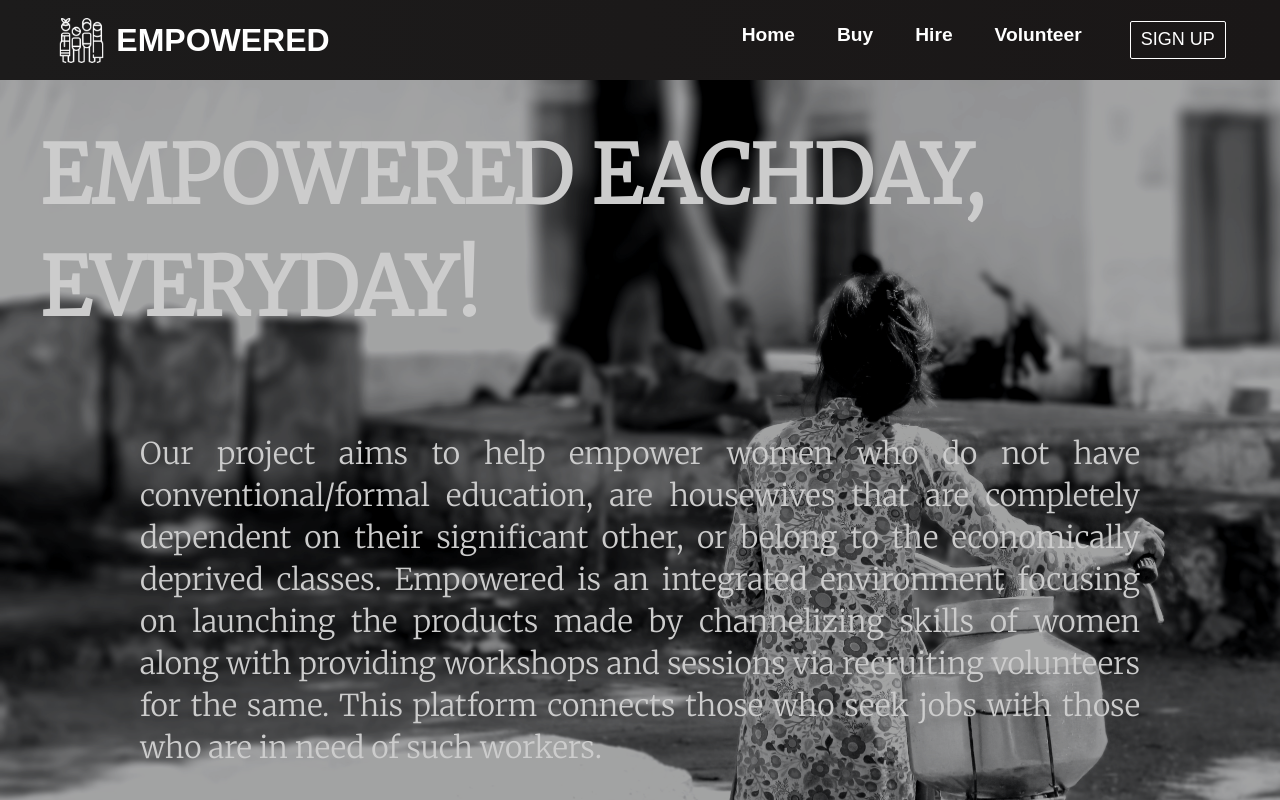
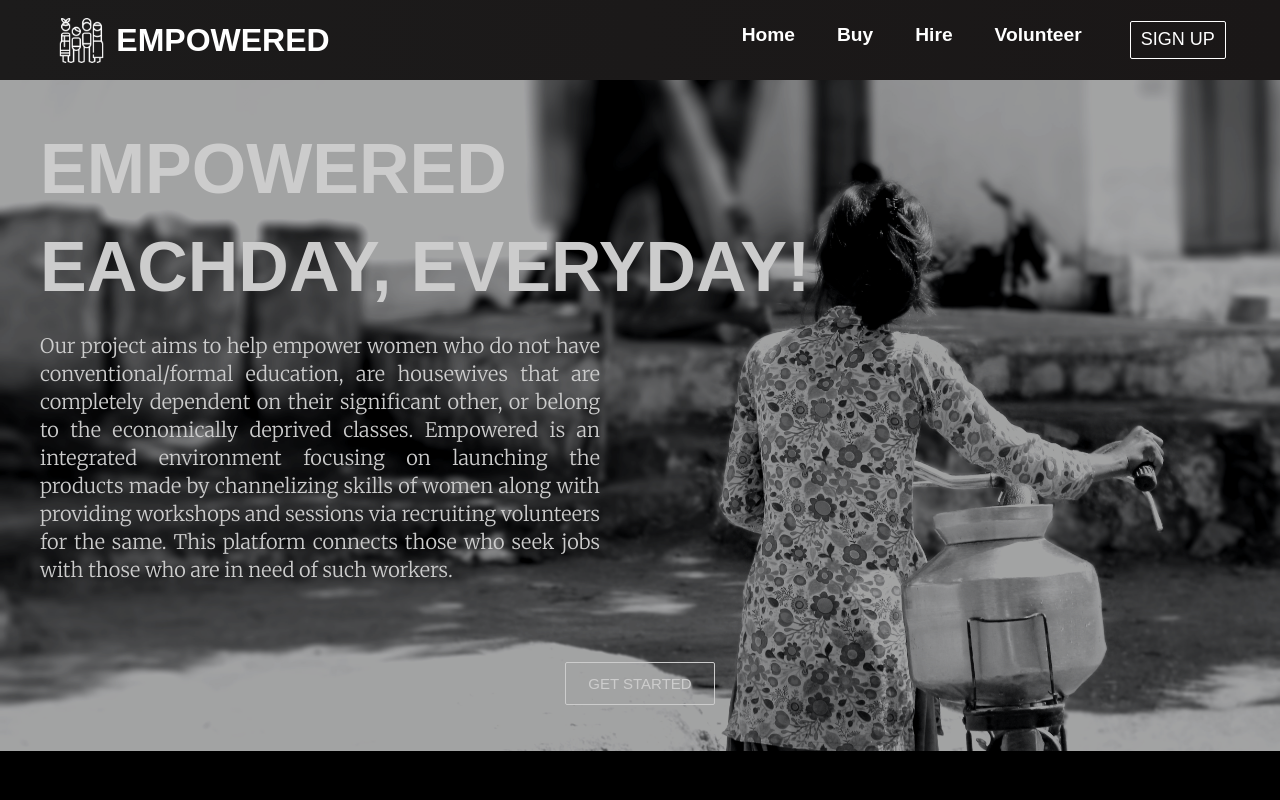
Before and after one commit to sn2606/Code-Divas-New, a React (Create React App) app in the folder code-divas/: page / in a window 1280 px wide. Shown: the top 800 px of the page. Built offline with nearby package versions, Linux system fonts and the light colour scheme.

Commit message:
Changed Hero Section Content

```diff
--- a/code-divas/src/Components/HeroSection.css
+++ b/code-divas/src/Components/HeroSection.css
@@ -15,24 +15,27 @@
   }
 
 
-  .hero-container > h1 {
+  .hero-content > h1 {
     color: #fff;
-    font-size: 80px;
-    font-family: 'Merriweather', serif;
-    font-weight: 800;
+    font-size: 70px;
+    font-weight: 700;
+    width: 70%;
+    position: relative;
+    margin-right: 5%;
     /*margin-top: 50px;*/
   }
 
-  .hero-container > p {
+  .hero-content > p {
     margin-top: 8px;
     color: white;
-    font-size: 30px;
-    margin-left: 100px;
-    margin-right: 100px;
+    font-size: 20px;
+    /*margin-left: 100px;*/
+    margin-right: 5%;
     text-align: justify;
     font-weight: 100;
     font-family: 'Merriweather', serif;
     font-weight: 100;
+    width: 50%;
   }
 
   .hero-btns {
--- a/code-divas/src/Components/HeroSection.js
+++ b/code-divas/src/Components/HeroSection.js
@@ -8,14 +8,16 @@ function HeroSection() {
 
         <div className="hero-container">
 
-           <h1 className="p-10">EMPOWERED EACHDAY, EVERYDAY!</h1>
+        <div className="hero-content ">
+           <h1 className="p-10 pb-2">EMPOWERED EACHDAY, EVERYDAY!</h1>
 
-           <p className="justify-center p-10">Our project aims to help empower women who do not have conventional/formal education,
+           <p className="justify-center p-10 pt-0">Our project aims to help empower women who do not have conventional/formal education,
             are housewives that are completely dependent on their significant other, or belong to the economically deprived classes.
             Empowered is an integrated environment focusing on launching the products made by channelizing skills of women along with
             providing workshops and sessions via recruiting volunteers for the same.
             This platform connects those who seek jobs with those who are in need of such workers.
             </p>
+        </div>
             <div className="hero-btns mb-10">
                 <Button
                 className='btns'
```
